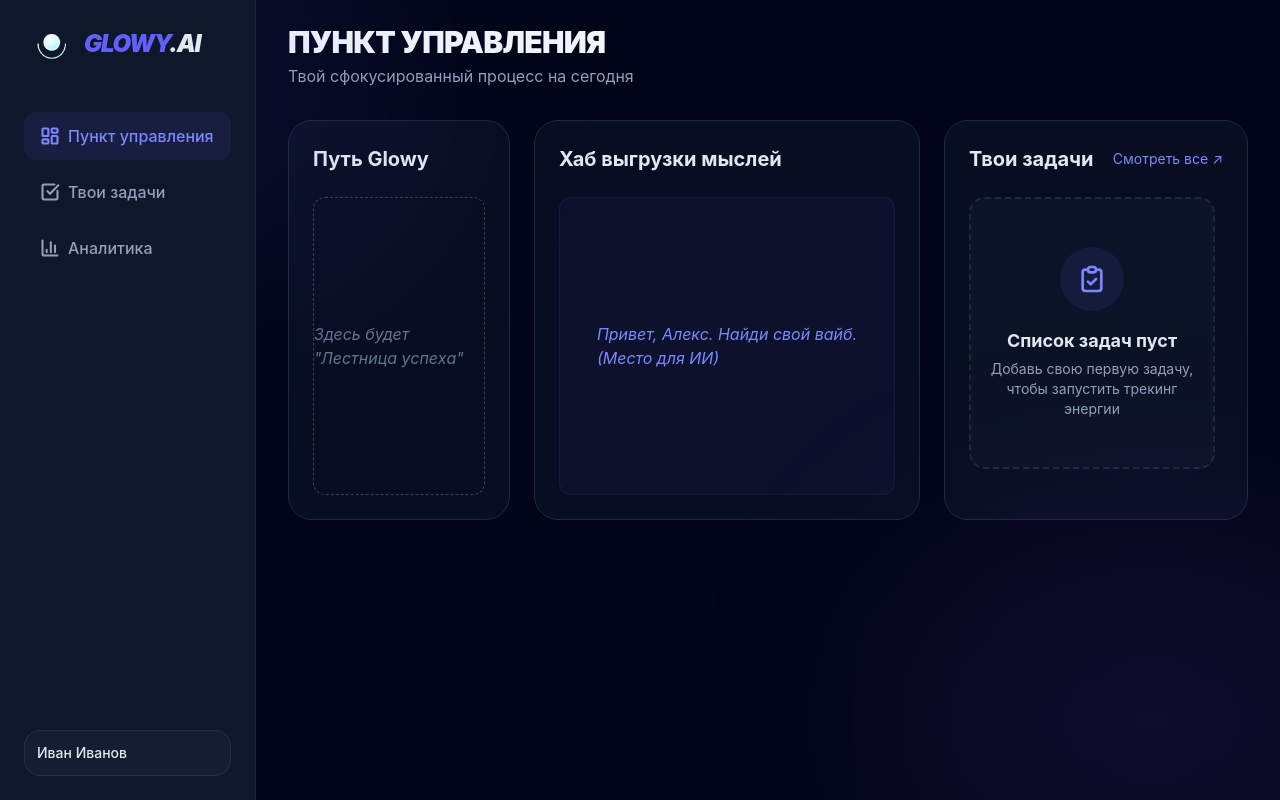
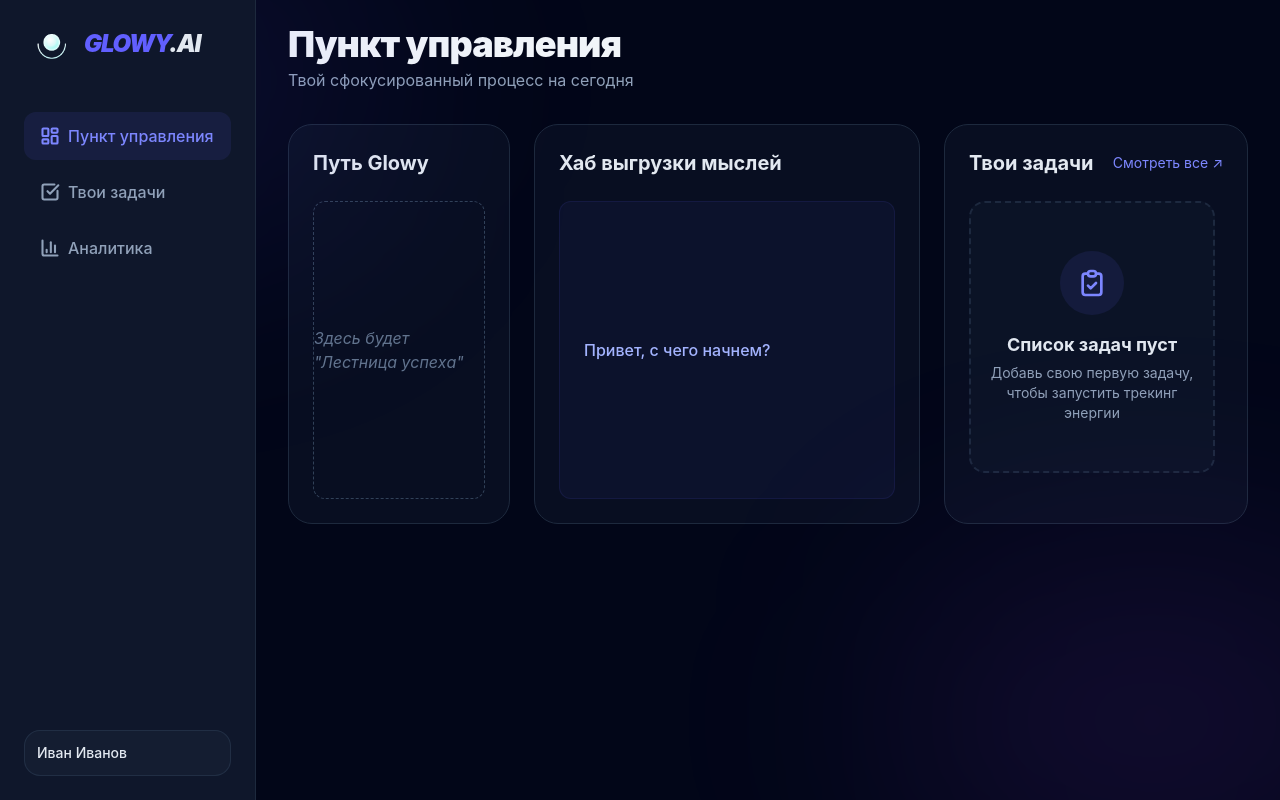
Before and after one commit to kostin-five/glowy, a React (Vite) app: page / in a window 1280 px wide. Built offline with nearby package versions, Linux system fonts and the light colour scheme.

Commit message:
feat: add useTypewriter hook and mock AI functionality to dashboard

```diff
--- /dev/null
+++ b/src/hooks/useTypewriter.ts
@@ -0,0 +1,39 @@
+import { useEffect, useState } from "react";
+
+const useTypewriter = (text: string, speed: number) => {
+  const [isTyping, setIsTyping] = useState(false);
+  const [currentText, setCurrentText] = useState("");
+
+  useEffect(() => {
+    if (!text) {
+      return;
+    }
+
+    let currentIndex = 0;
+    let intervalId: ReturnType<typeof setInterval>;
+
+    const startTimeout = setTimeout(() => {
+      setCurrentText("");
+      setIsTyping(true);
+
+      intervalId = setInterval(() => {
+        if (currentIndex < text.length) {
+          setCurrentText(text.substring(0, currentIndex + 1));
+          currentIndex++;
+        } else {
+          clearInterval(intervalId);
+          setIsTyping(false);
+        }
+      }, speed);
+    }, 0);
+
+    return () => {
+      clearTimeout(startTimeout);
+      clearInterval(intervalId);
+    };
+  }, [text, speed]);
+
+  return { displayedText: currentText, isTyping };
+};
+
+export default useTypewriter;
--- a/src/pages/DashboardPage.tsx
+++ b/src/pages/DashboardPage.tsx
@@ -1,12 +1,26 @@
 import { Link } from "react-router-dom";
 import TaskList from "../components/tasks/TaskList";
+import { useEffect, useState } from "react";
+import useTypewriter from "../hooks/useTypewriter";
 
 const DashboardPage = () => {
+  const [isThinking, setIsThinking] = useState(true);
+  const [aiMessage, setAIMessage] = useState("");
+
+  useEffect(() => {
+    setTimeout(() => {
+      setIsThinking(false);
+      setAIMessage("Привет, с чего начнем?");
+    }, 1500);
+  }, []);
+
+  const typewriter = useTypewriter(aiMessage, 50);
+
   return (
     <div className="flex flex-col gap-8">
       <div>
-        <h1 className="text-3xl font-black tracking-tight text-slate-100">
-          ПУНКТ УПРАВЛЕНИЯ
+        <h1 className="text-4xl font-black tracking-tight text-slate-100">
+          Пункт управления
         </h1>
         <p className="text-slate-400 mt-1">
           Твой сфокусированный процесс на сегодня
@@ -24,11 +38,29 @@ const DashboardPage = () => {
         <section className="xl:col-span-5 bg-slate-900/50 border border-slate-800 p-6 rounded-3xl flex flex-col h-full min-h-100">
           <h2 className="text-xl font-bold text-slate-200 mb-6">
             Хаб выгрузки мыслей
+            <span
+              className={`w-2 h-2 rounded-full ${
+                isThinking ? "bg-amber-500 animate-pulse" : "bg-indigo-500"
+              }`}
+            ></span>
           </h2>
-          <div className="flex-1 bg-indigo-500/5 border border-indigo-500/10 rounded-xl flex items-center justify-center text-indigo-400 italic">
-            Привет, Алекс. Найди свой вайб.
-            <br />
-            (Место для ИИ)
+          <div className="flex-1 bg-indigo-500/5 border border-indigo-500/10 rounded-xl p-6 flex flex-col justify-center">
+            {isThinking ? (
+              <div className="flex flex-col items-center justify-center h-full text-indigo-400/50 space-y-4">
+                <div className="w-8 h-8 border-2 border-indigo-500/30 border-t-indigo-500 rounded-full animate-spin"></div>
+                <p className="text-sm uppercase tracking-widest animate-pulse">
+                  Glowy анализирует данные...
+                </p>
+              </div>
+            ) : (
+              <div className="text-indigo-300 leading-relaxed font-medium">
+                {typewriter.displayedText}
+
+                {typewriter.isTyping && (
+                  <span className="inline-block w-1.5 h-4 ml-1 bg-indigo-400 animate-pulse"></span>
+                )}
+              </div>
+            )}
           </div>
         </section>
 
```
